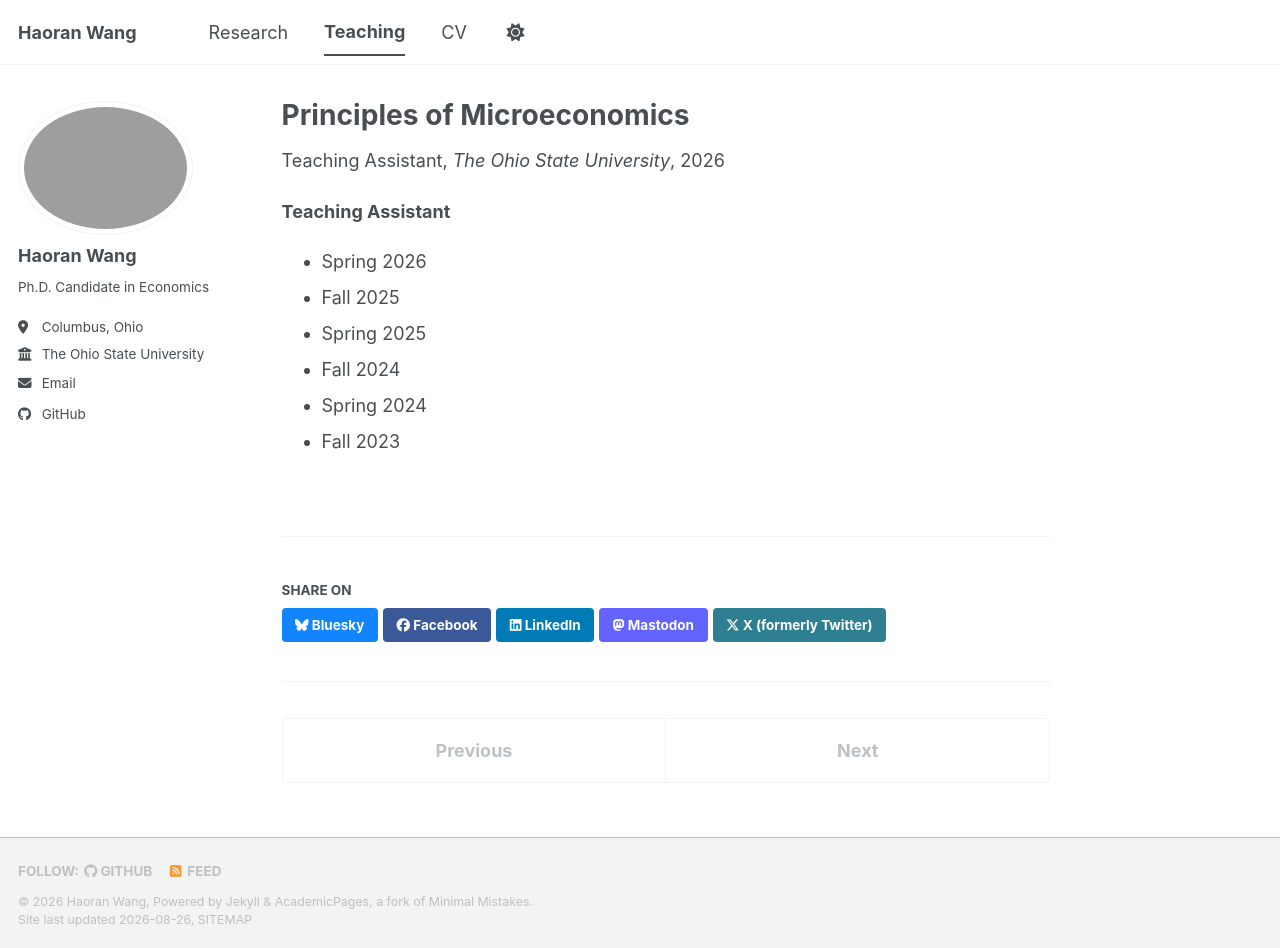
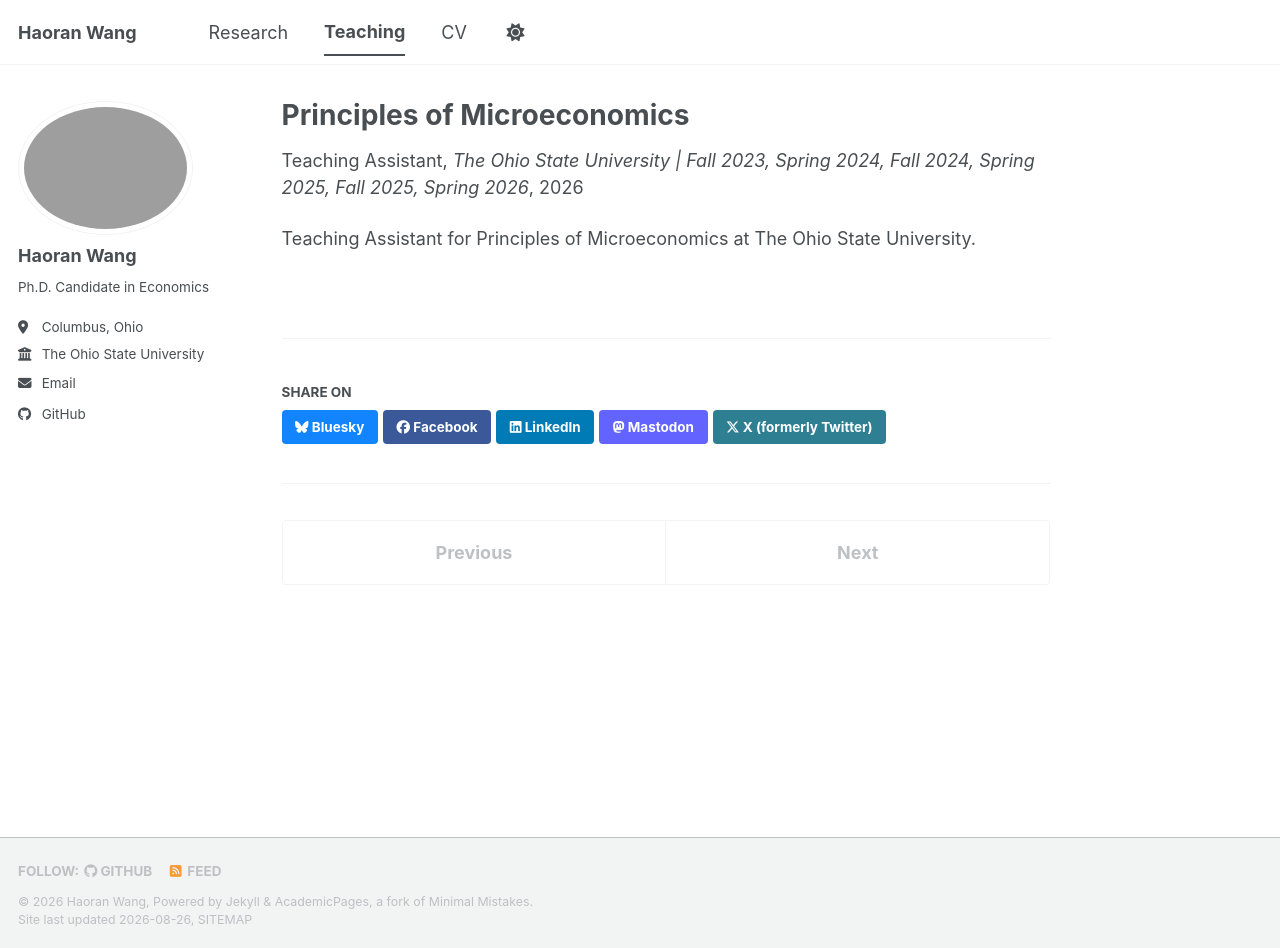
Before and after one commit to hwang853/hwang853.github.io, a Jekyll site: the page built from _teaching/2015-spring-teaching-2.md, in a window 1280 px wide and 948 px high. Built offline with Jekyll 4.4.1, drawn with Linux system fonts in a browser that asks for light colours; a style sheet for code colours, icons or effects is not loaded.

Commit message:
Update 2015-spring-teaching-2.md

```diff
--- a/_teaching/2015-spring-teaching-2.md
+++ b/_teaching/2015-spring-teaching-2.md
@@ -3,16 +3,9 @@ title: "Principles of Microeconomics"
 collection: teaching
 type: "Teaching Assistant"
 permalink: /teaching/principles-of-microeconomics
-venue: "The Ohio State University"
+venue: "The Ohio State University | Fall 2023, Spring 2024, Fall 2024, Spring 2025, Fall 2025, Spring 2026"
 date: 2026-01-01
 location: "Columbus, Ohio"
 ---
 
-**Teaching Assistant**
-
-- Spring 2026
-- Fall 2025
-- Spring 2025
-- Fall 2024
-- Spring 2024
-- Fall 2023
+Teaching Assistant for Principles of Microeconomics at The Ohio State University.
```
